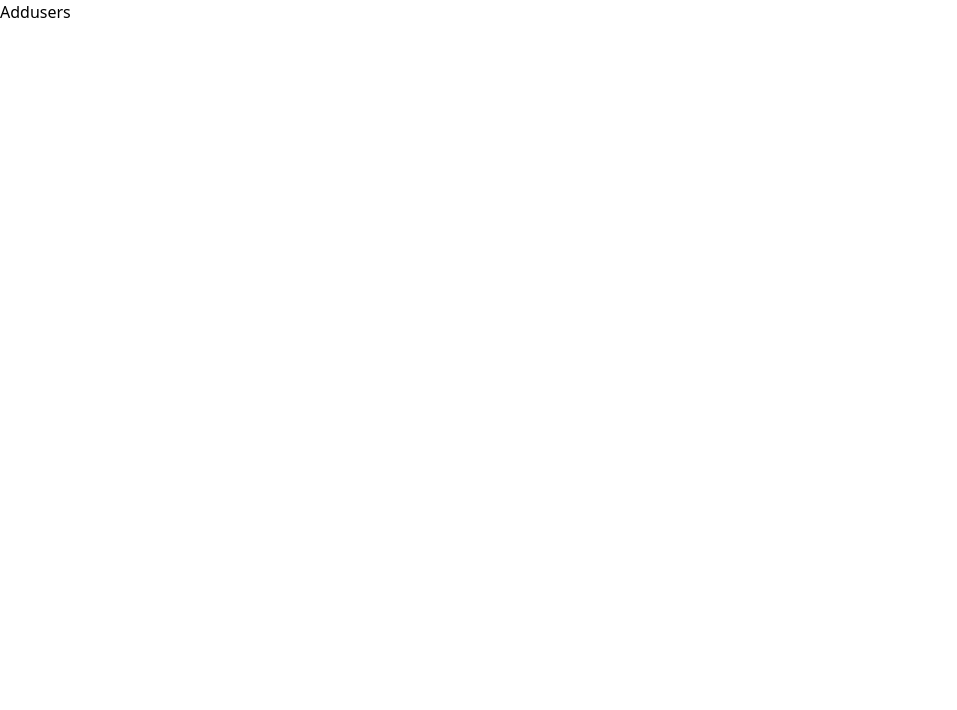
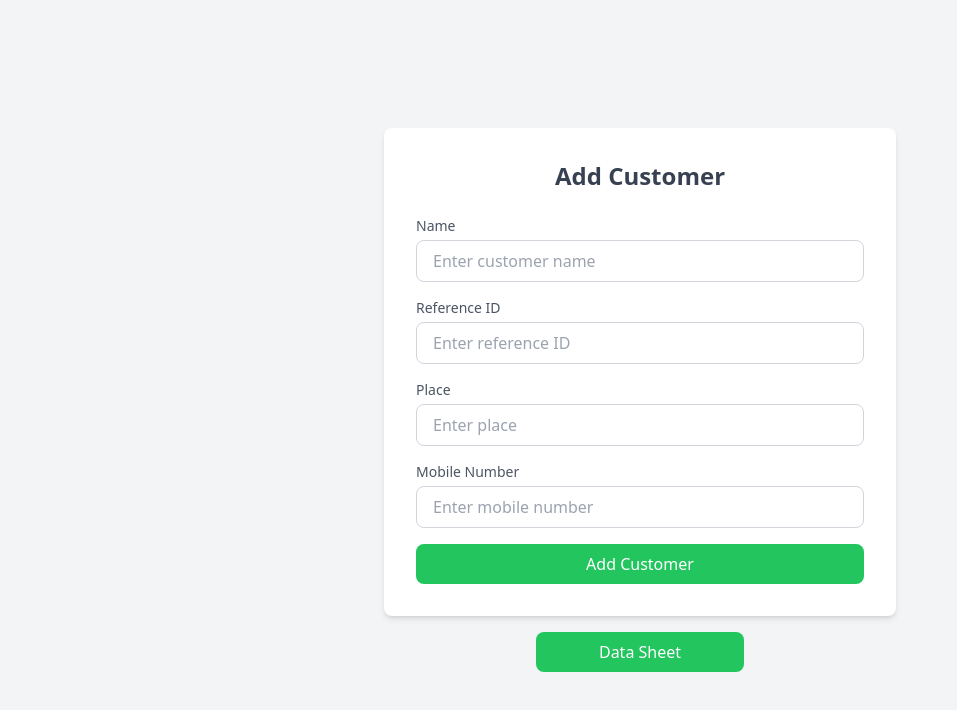
Before and after one commit to Yathish26/MLM, a React (Vite) app: page /admin/addusers in a window 1280 px wide. Shown: the top 710 px of the page, without its empty margins (0-957 px from the left). Built offline with nearby package versions, Linux system fonts and the light colour scheme; sample sign-in values are in the browser's storage.

Commit message:
smile push

```diff
--- a/package.json
+++ b/package.json
@@ -12,6 +12,8 @@
   "dependencies": {
     "cors": "^2.8.5",
     "express": "^4.21.2",
+    "jsonwebtoken": "^9.0.2",
+    "mongoose": "^8.9.1",
     "nodemon": "^3.1.7",
     "react": "^18.3.1",
     "react-dom": "^18.3.1",
--- a/src/Admin/Addusers.jsx
+++ b/src/Admin/Addusers.jsx
@@ -1,7 +1,119 @@
-import React from 'react'
+import React, { useState, useEffect } from 'react';
+import { Link, useNavigate } from 'react-router-dom';
 
 export default function Addusers() {
-  return (
-    <div>Addusers</div>
-  )
+    const [name, setName] = useState('');
+    const [referenceId, setReferenceId] = useState('');
+    const [place, setPlace] = useState('');
+    const [mobile, setMobile] = useState('');
+    const navigate = useNavigate();
+
+    useEffect(() => {
+        const token = localStorage.getItem('token');
+        if (!token) {
+            navigate('/admin');
+        }
+    }, [navigate]);
+
+    const handleSubmit = async (e) => {
+        e.preventDefault();
+
+        const userData = {
+            name,
+            referenceId,
+            place,
+            mobile,
+        };
+
+        try {
+            const response = await fetch('http://localhost:5000/admin/adduser', {
+                method: 'POST',
+                headers: {
+                    'Content-Type': 'application/json',
+                },
+                body: JSON.stringify(userData),
+            });
+
+            const data = await response.json();
+            if (response.ok) {
+                alert('Customer added successfully');
+            } else {
+                alert(data.message || 'Error adding customer');
+            }
+        } catch (error) {
+            console.error('Error:', error);
+            alert('Something went wrong!');
+        }
+    };
+
+    return (
+        <div className="flex flex-col items-center justify-center min-h-screen bg-gray-100">
+            <div className="w-full max-w-lg p-8 space-y-6 bg-white shadow-md rounded-lg">
+                <h2 className="text-2xl font-bold text-center text-gray-700">Add Customer</h2>
+                <form className="space-y-4" onSubmit={handleSubmit}>
+                    <div>
+                        <label htmlFor="name" className="block text-sm font-medium text-gray-600">Name</label>
+                        <input
+                            type="text"
+                            id="name"
+                            name="name"
+                            className="w-full px-4 py-2 mt-1 border border-gray-300 rounded-lg focus:outline-none focus:ring-2 focus:ring-green-400"
+                            placeholder="Enter customer name"
+                            value={name}
+                            onChange={(e) => setName(e.target.value)}
+                            required
+                        />
+                    </div>
+                    <div>
+                        <label htmlFor="referenceId" className="block text-sm font-medium text-gray-600">Reference ID</label>
+                        <input
+                            type="text"
+                            id="referenceId"
+                            name="referenceId"
+                            className="w-full px-4 py-2 mt-1 border border-gray-300 rounded-lg focus:outline-none focus:ring-2 focus:ring-green-400"
+                            placeholder="Enter reference ID"
+                            value={referenceId}
+                            onChange={(e) => setReferenceId(e.target.value)}
+                            required
+                        />
+                    </div>
+                    <div>
+                        <label htmlFor="place" className="block text-sm font-medium text-gray-600">Place</label>
+                        <input
+                            type="text"
+                            id="place"
+                            name="place"
+                            className="w-full px-4 py-2 mt-1 border border-gray-300 rounded-lg focus:outline-none focus:ring-2 focus:ring-green-400"
+                            placeholder="Enter place"
+                            value={place}
+                            onChange={(e) => setPlace(e.target.value)}
+                            required
+                        />
+                    </div>
+                    <div>
+                        <label htmlFor="mobile" className="block text-sm font-medium text-gray-600">Mobile Number</label>
+                        <input
+                            type="tel"
+                            id="mobile"
+                            name="mobile"
+                            className="w-full px-4 py-2 mt-1 border border-gray-300 rounded-lg focus:outline-none focus:ring-2 focus:ring-green-400"
+                            placeholder="Enter mobile number"
+                            value={mobile}
+                            onChange={(e) => setMobile(e.target.value)}
+                            required
+                        />
+                    </div>
+                    <button
+                        type="submit"
+                        className="w-full px-4 py-2 text-white bg-green-500 rounded-lg hover:bg-green-600 focus:outline-none focus:ring-2 focus:ring-green-400"
+                    >
+                        Add Customer
+                    </button>
+                </form>
+            </div>
+            <Link to={'/admin/sheet'}>
+                <button className='w-52 px-4 py-2 mt-4 text-white bg-green-500 rounded-lg hover:bg-green-600 focus:outline-none focus:ring-2 focus:ring-green-400'>Data Sheet</button>
+            </Link>
+        </div>
+    );
 }
--- a/src/Admin/Admin.jsx
+++ b/src/Admin/Admin.jsx
@@ -1,20 +1,57 @@
-import React from 'react';
+import React, { useEffect, useState } from 'react';
+import { useNavigate } from 'react-router-dom';
 
 export default function Admin() {
+  const [email, setEmail] = useState('');
+  const [password, setPassword] = useState('');
+  const [error, setError] = useState('');
+  const navigate = useNavigate();
+
+  useEffect(()=>{
+    const token = localStorage.getItem('token');
+    if(token){
+      navigate('/admin/sheet');
+    }
+  },[navigate])
+
+  const handleSubmit = async (e) => {
+    e.preventDefault();
+
+    const response = await fetch('http://localhost:5000/admin/login', {
+      method: 'POST',
+      headers: {
+        'Content-Type': 'application/json',
+      },
+      body: JSON.stringify({ email, password }),
+    });
+
+    const data = await response.json();
+
+    if (response.ok) {
+      localStorage.setItem('token', data.token);
+
+      navigate('/admin/sheet');
+    } else {
+      setError(data.message || 'Login failed');
+    }
+  };
+
   return (
     <div className="flex items-center justify-center min-h-screen bg-gray-100">
       <div className="w-full max-w-md p-8 space-y-6 bg-white shadow-md rounded-lg">
         <h2 className="text-2xl font-bold text-center text-gray-700">Admin Panel Login</h2>
-        <form className="space-y-4">
-          {/* Username Field */}
+        <form className="space-y-4" onSubmit={handleSubmit}>
+          {/* Email Field */}
           <div>
-            <label htmlFor="username" className="block text-sm font-medium text-gray-600">Username</label>
+            <label htmlFor="email" className="block text-sm font-medium text-gray-600">Email</label>
             <input
-              type="text"
-              id="username"
-              name="username"
+              type="email"
+              id="email"
+              name="email"
               className="w-full px-4 py-2 mt-1 border border-gray-300 rounded-lg focus:outline-none focus:ring-2 focus:ring-blue-400"
-              placeholder="Enter your username"
+              placeholder="Enter your email"
+              value={email}
+              onChange={(e) => setEmail(e.target.value)}
               required
             />
           </div>
@@ -28,9 +65,14 @@ export default function Admin() {
               name="password"
               className="w-full px-4 py-2 mt-1 border border-gray-300 rounded-lg focus:outline-none focus:ring-2 focus:ring-blue-400"
               placeholder="Enter your password"
+              value={password}
+              onChange={(e) => setPassword(e.target.value)}
               required
             />
           </div>
+
+          {/* Error Message */}
+          {error && <div className="text-red-500 text-sm text-center">{error}</div>}
 
           {/* Login Button */}
           <button
--- a/src/Admin/Sheet.jsx
+++ b/src/Admin/Sheet.jsx
@@ -1,7 +1,81 @@
-import React from 'react'
+import React, { useEffect, useState } from 'react';
+import { Link, useNavigate } from 'react-router-dom';
 
 export default function Sheet() {
+  const navigate = useNavigate();
+  const [users, setUsers] = useState([]);
+
+  useEffect(() => {
+    const token = localStorage.getItem('token');
+
+    if (!token) {
+      navigate('/admin');
+    } else {
+      fetch('http://localhost:5000/admin/sheet', {
+        method: 'GET',
+        headers: {
+          'Authorization': `Bearer ${token}`
+        }
+      })
+        .then(response => response.json())
+        .then(data => {
+          if (data.customers) {
+            setUsers(data.customers);
+          } else {
+            console.error('Error fetching data:', data.message);
+          }
+        })
+        .catch(error => {
+          console.error('Error:', error);
+        });
+    }
+  }, [navigate]);
+
+  const handleLogout = () => {
+    localStorage.removeItem('token');
+
+    navigate('/admin');
+  };
+
   return (
-    <div>Sheet</div>
-  )
+    <div className="flex flex-col items-center justify-center min-h-screen bg-gray-100 p-4">
+      <div className="w-full max-w-4xl bg-white shadow-md rounded-lg">
+        <div className='flex p-4 w-full justify-between items-center'>
+          <Link to="/admin/addusers">
+          <button className='bg-green-500 text-white py-2 px-4 rounded hover:bg-green-600'>Add</button>
+          </Link>
+          <h2 className='text-xl font-bold text-gray-700 text-center py-4'>User List</h2>
+          <button onClick={handleLogout} className='bg-green-500 text-white py-2 px-4 rounded hover:bg-green-600'>Logout</button>
+        </div>
+        <div className="overflow-x-auto">
+          <table className="w-full table-auto border-collapse">
+            <thead>
+              <tr className="bg-gray-200 text-gray-600 uppercase text-sm leading-normal">
+                <th className="py-3 px-6 text-left">Name</th>
+                <th className="py-3 px-6 text-left">Customer ID</th>
+                <th className="py-3 px-6 text-left">Reference ID</th>
+                <th className="py-3 px-6 text-left">Place</th>
+                <th className="py-3 px-6 text-left">Mobile Number</th>
+              </tr>
+            </thead>
+            <tbody className="text-gray-600 text-sm font-light">
+              {users.map((user, index) => (
+                <tr
+                  key={index}
+                  className={`border-b border-gray-200 hover:bg-gray-100 ${index % 2 === 0 ? "bg-gray-50" : ""
+                    }`}
+                >
+                  <td className="py-3 px-6 text-left">{user.name}</td>
+                  <td className="py-3 px-6 text-left">{user.customerID}</td>
+                  <td className="py-3 px-6 text-left">{user.referenceId}</td>
+                  <td className="py-3 px-6 text-left">{user.place}</td>
+                  <td className="py-3 px-6 text-left">{user.mobile}</td>
+                </tr>
+              ))}
+            </tbody>
+          </table>
+        </div>
+      </div>
+    </div>
+  );
 }
```
Also changed, not shown: 2 other files (tests, documents, lock files or other folders).
